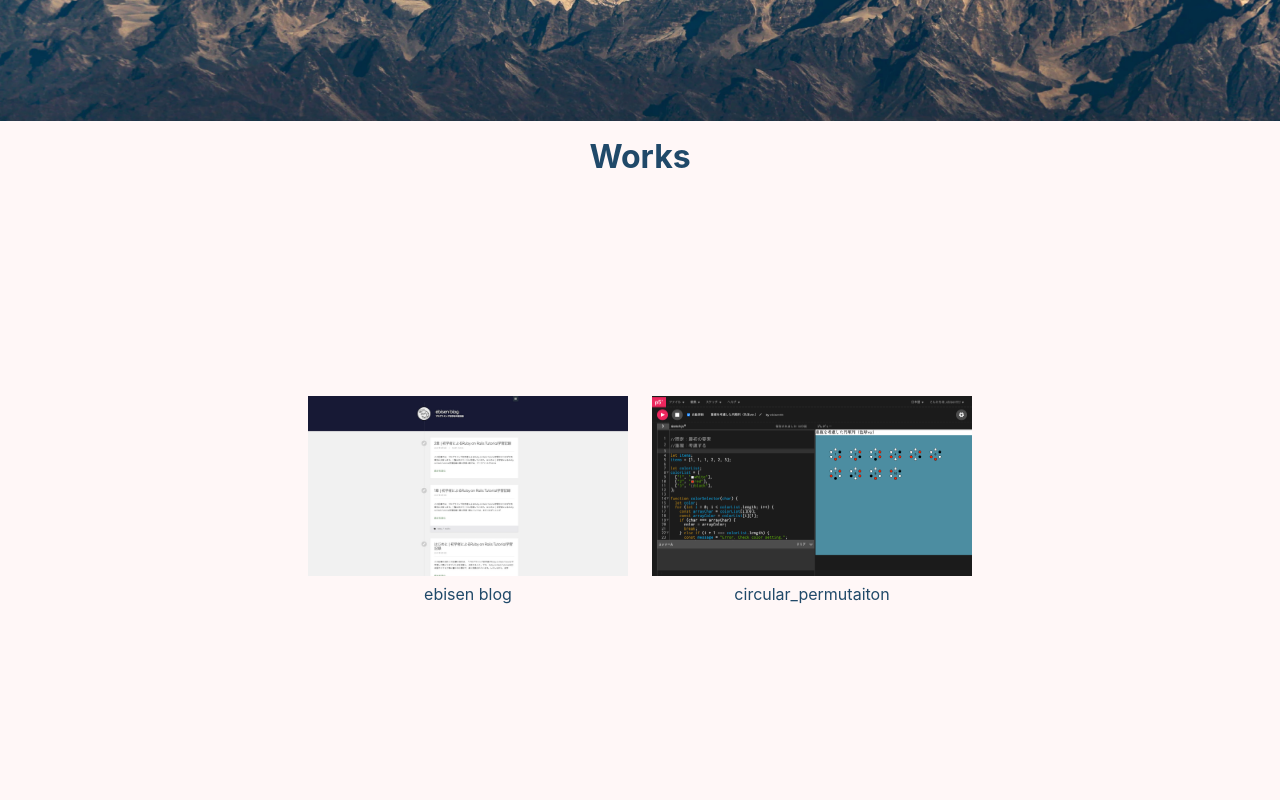
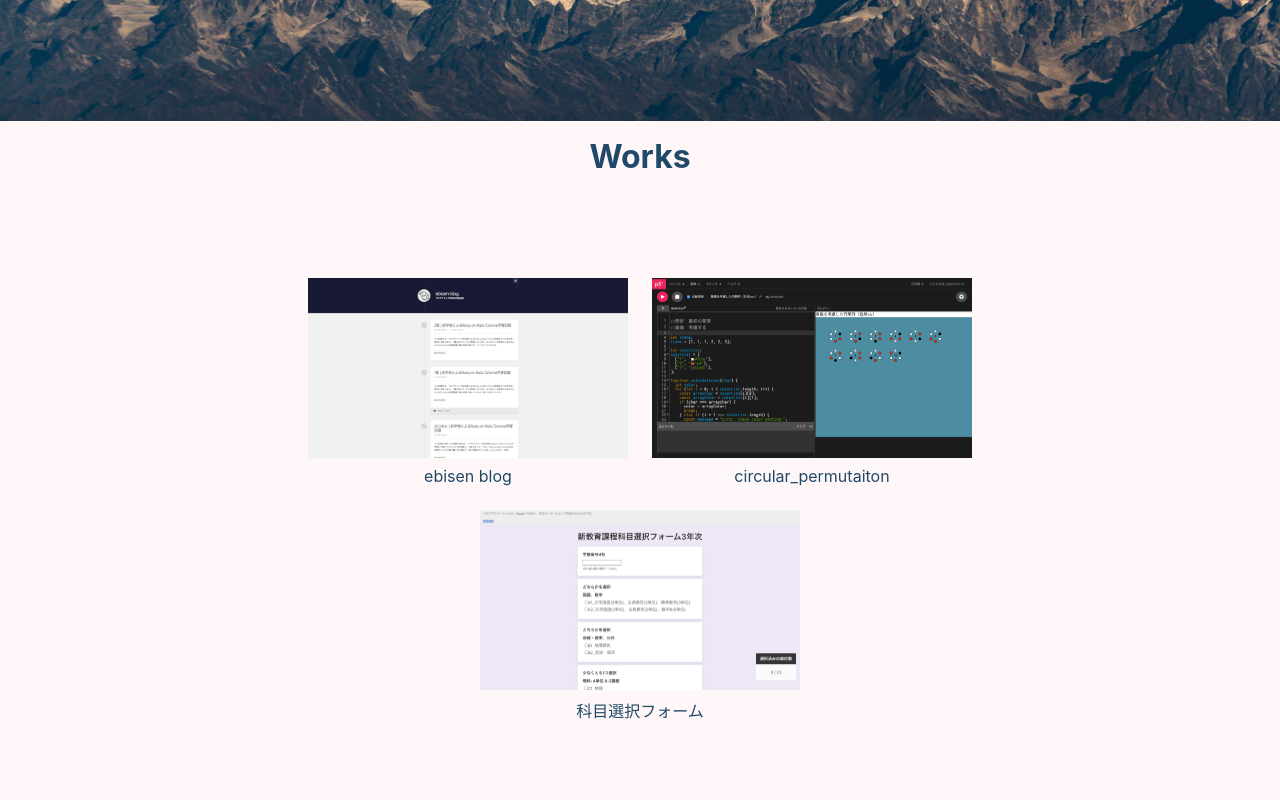
Before and after one commit to ebisenttt/portfolio_react, a React (Create React App) app: page / in a window 1280 px wide. Shown: the part 620-1420 px from the top of the page. Built offline with nearby package versions, Linux system fonts and the light colour scheme; no server answers; what aws-amplify would draw is missing.

Commit message:
[ADD]works/kamoku_sentaku

```diff
--- a/src/App.scss
+++ b/src/App.scss
@@ -27,7 +27,6 @@
 	flex-wrap: wrap;
 	.work {
 		width: 320px;
-
 		.work-img {
 			width: 100%;
 			margin-bottom: 8px;
--- a/src/App.tsx
+++ b/src/App.tsx
@@ -14,6 +14,7 @@ import Footer from './component/footer/Footer';
 import TransitionsModal from 'component/modal';
 import img_ebisen_blog from './image/works/ebisen_blog.png';
 import img_p5js from "./image/works/p5js.png";
+import img_kamoku_sentaku from "./image/works/kamoku-sentaku.png";
 import SkillImg from './image/skills';
 
 const Hero = () => (
@@ -41,6 +42,12 @@ const Works = () => {
       src: "https://editor.p5js.org/ebisenttt/collections/g4mGulDBY",
       description: "円順列を生成するツールです"
     },
+    {
+      title: "科目選択フォーム",
+      img: img_kamoku_sentaku,
+      src: "https://script.google.com/macros/s/AKfycbxwfUBZtHgztv444U98vuJGGsBD9ebZ9rUj7yMjML49nkkMWCcU-FsT9YOWvybWspXT/exec",
+      descritption: "科目選択調査用に作成したフォームです"
+    }
   ]
   return (
     <Section id="works" title="Works">
--- a/src/component/section/Section.scss
+++ b/src/component/section/Section.scss
@@ -1,8 +1,8 @@
-@import "../../styles/variables";
+@import '../../styles/variables';
 
 .section {
 	background-color: $white;
-  height: 720px;
+	min-height: 720px;
 	box-sizing: border-box;
 	display: flex;
 	flex-direction: column;
```
Also changed, not shown: src/image/works/kamoku-sentaku.png (added). Lines whose indentation alone changed are shown as unchanged.
